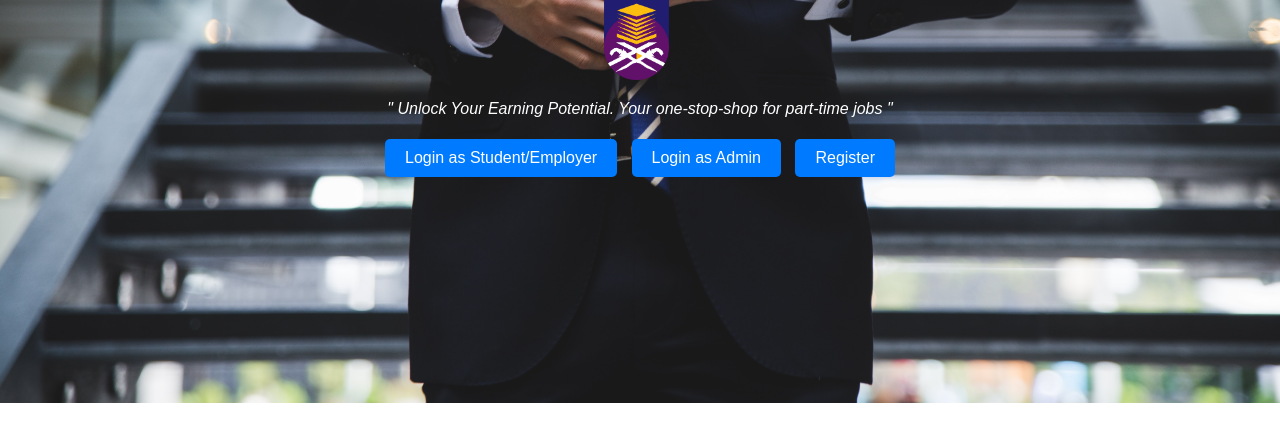
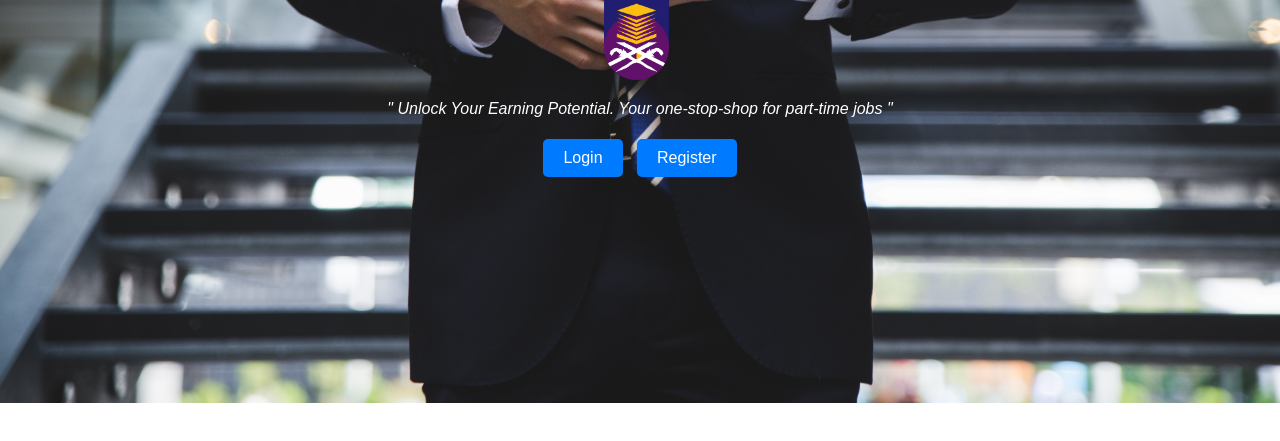
Before and after one commit to arissachoo/SiswaJob, a plain HTML site: page index.html in a window 1280 px wide. Shown: the part 229-670 px from the top of the page. Drawn offline with Linux system fonts and the light colour scheme.

Commit message:
Update index.html

```diff
--- a/index.html
+++ b/index.html
@@ -63,8 +63,7 @@
             <img src="image/uitm_1.png" alt="uitm" width="8%" >
             <p>" Unlock Your Earning Potential. Your one-stop-shop for part-time jobs "</p>
 
-            <a href="login.html" class="button">Login as Student/Employer</a>
-            <a href="AdminLogin.html" class="button">Login as Admin</a>
+            <a href="login.html" class="button">Login</a>
             <a href="register.html" class="button">Register</a>
         </div>
     </body>
```
